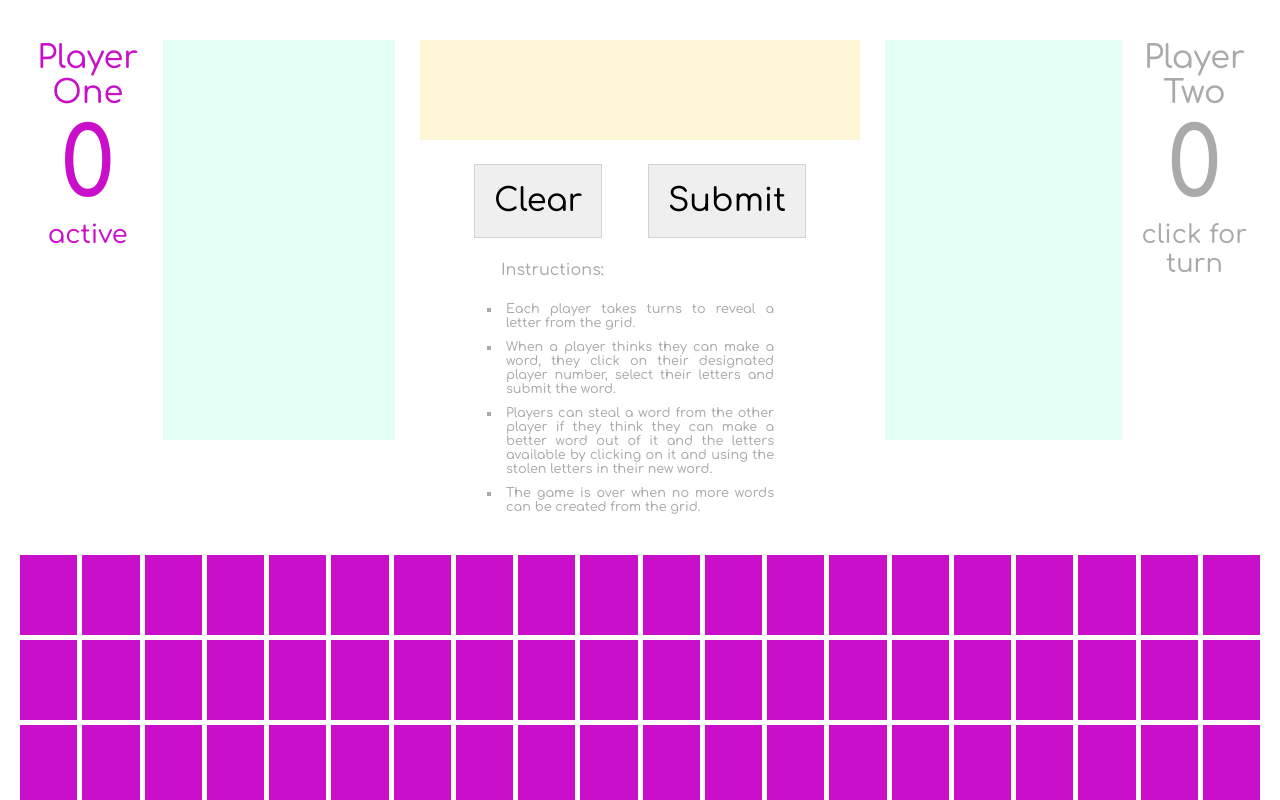
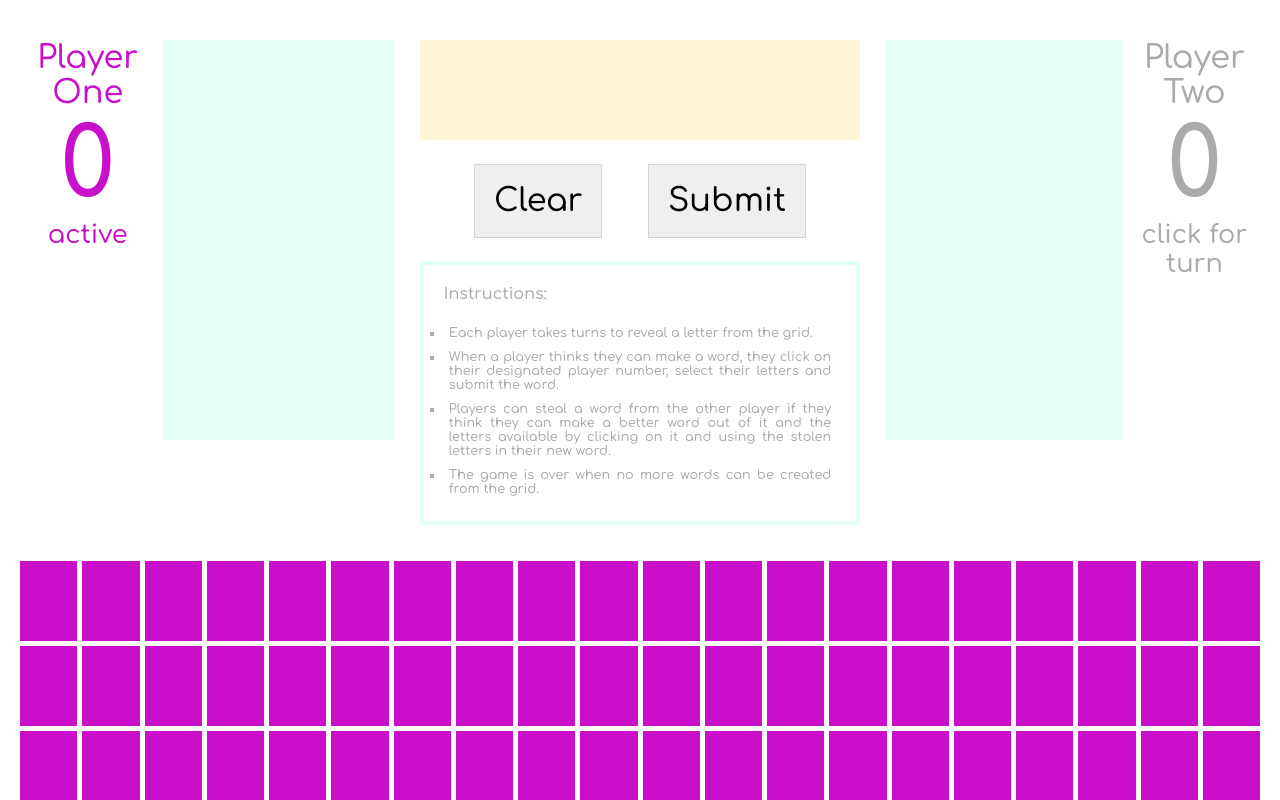
Before and after one commit to jamesHarradon/jims-jumble, a React (Create React App) app: page / in a window 1280 px wide. Shown: the top 800 px of the page. Built offline with nearby package versions, Linux system fonts and the light colour scheme.

Commit message:
add border to instructions

```diff
--- a/src/App.css
+++ b/src/App.css
@@ -52,9 +52,10 @@ margin: 0;
 #instructions {
   text-align: justify;
   color:rgb(170, 170, 170);
-  width: 60%;
+  width: 95%;
   margin: 0px auto;
-
+  padding: 20px;
+  border: 4px solid rgb(228, 255, 246);
 }
 
 #instructions ul {
```
